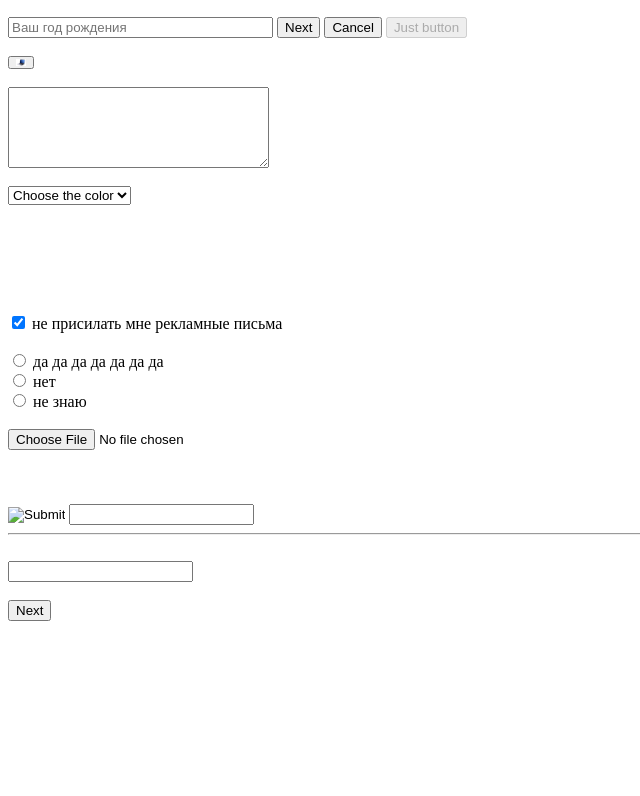
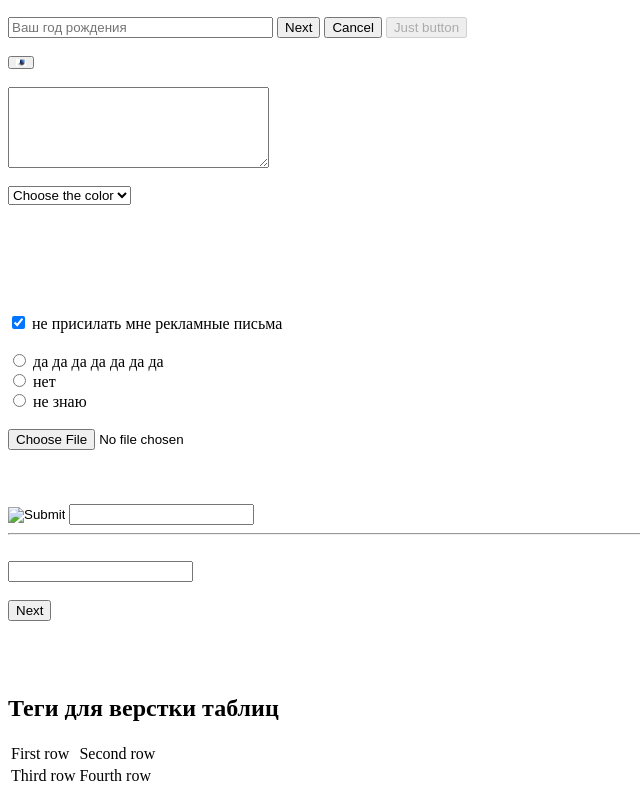
Before and after one commit to Svitlana37/html_css_skbox, a plain HTML site: page work.html in a window 1280 px wide. Shown: the part 982-1778 px from the top of the page, without its empty margins (0-640 px from the left). Before the commit the page ends 1673 px from the top, so only its background shows below. Drawn offline with Linux system fonts and the light colour scheme.

Commit message:
Change Form and work file with tables

```diff
--- a/work.html
+++ b/work.html
@@ -8,7 +8,7 @@
 				<ul>
 					<li><a href="#">Основные HTML-теги</a></li>
 					<li><a href="#form">Теги полей и элементов управления форм</a></li>
-					<li><a href="#">Теги для верстки таблиц</a></li>
+					<li><a href="#tables">Теги для верстки таблиц</a></li>
 				</ul>
 			</nav>
 
@@ -95,7 +95,20 @@
 
 
 
+
 			</form>
+
+			<h2 id="tables">Теги для верстки таблиц</h2>
+			<table>
+			<tr>
+					<td>First row</td>
+					<td>Second row</td>
+			</tr>
+			<tr>
+					<td>Third row</td>
+					<td>Fourth row</td>
+			</tr>
+		</table>
 		</main>
 		<footer>
 
```
